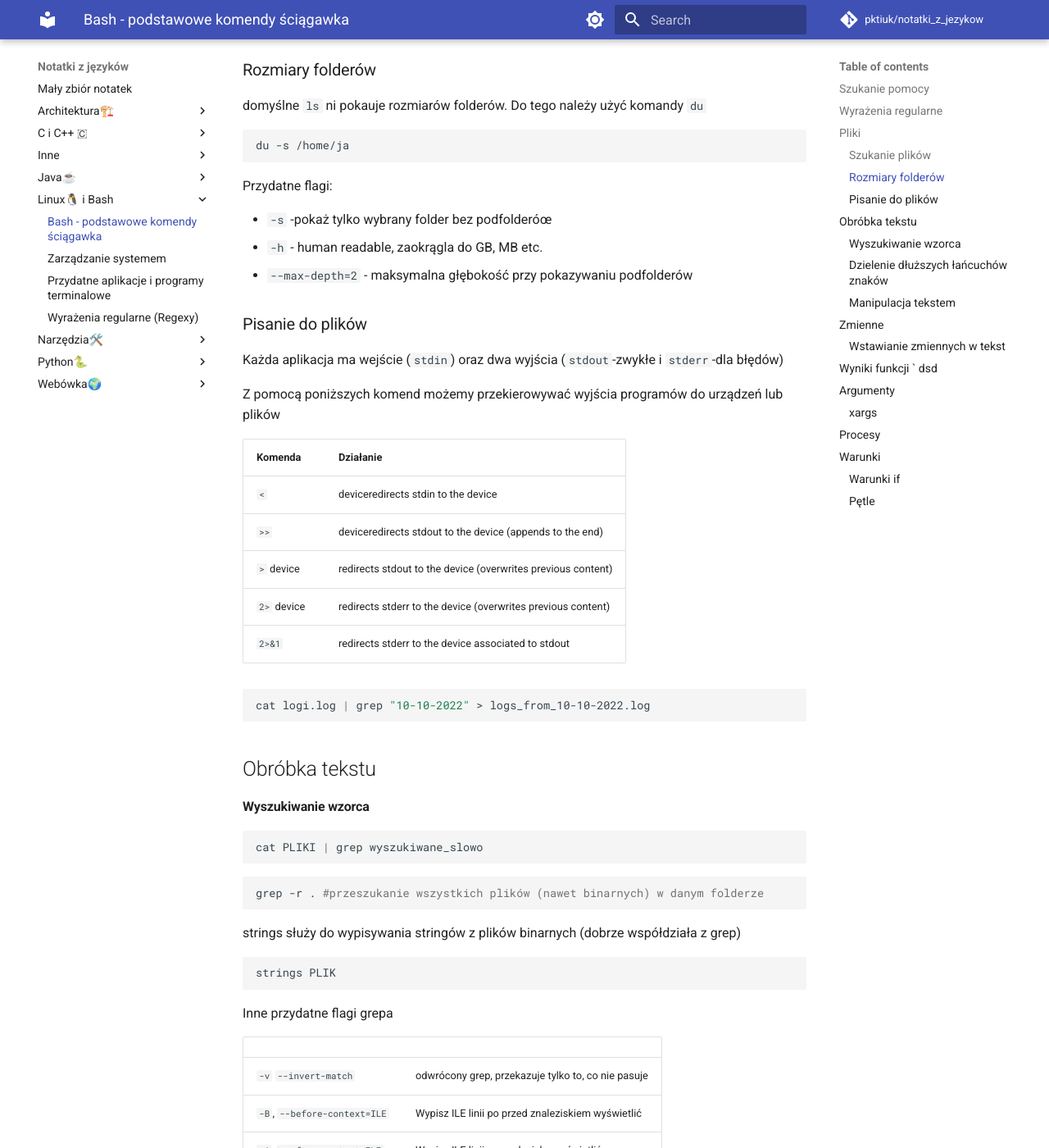
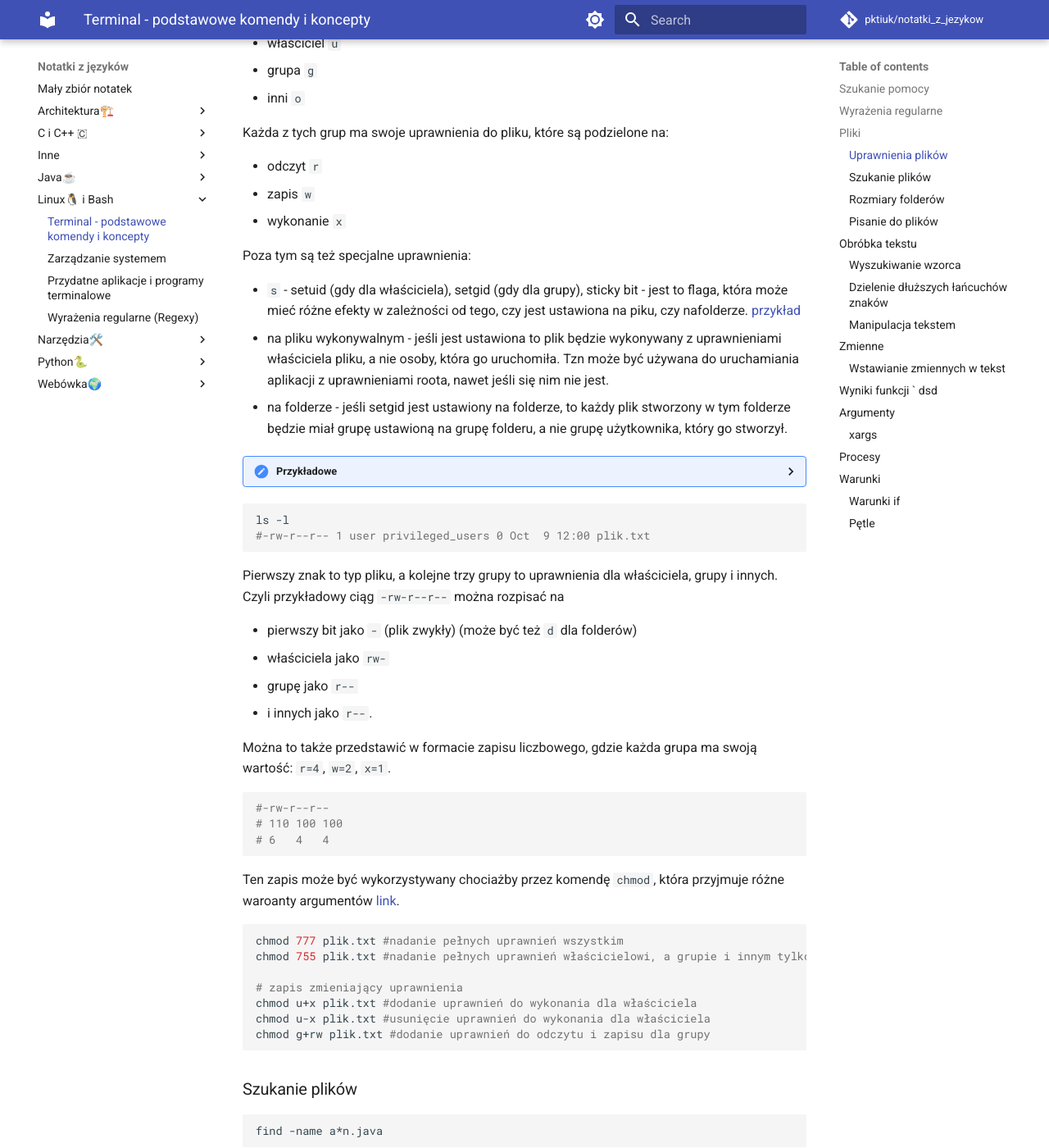
Before and after one commit to pktiuk/notatki_z_jezykow, an MkDocs documentation site: the page built from docs/Linux🐧 i Bash/bash_cheatsheet.md, in a window 1280 px wide and 1400 px high, scrolled down 654 px. Shown: the whole window at 82% size. Built offline with MkDocs 1.6.1 and Material for MkDocs 9.7.7, drawn with Linux system fonts in a browser that asks for light colours; comment, search, counter and statistics services are not loaded; some of the changed text lies outside the part shown.

Commit message:
Opis właściwiści plików

````diff
--- a/docs/Linux🐧 i Bash/bash_cheatsheet.md
+++ b/docs/Linux🐧 i Bash/bash_cheatsheet.md
@@ -1,4 +1,4 @@
-# Bash - podstawowe komendy ściągawka
+# Terminal - podstawowe komendy i koncepty
 
 ## Szukanie pomocy
 
@@ -14,6 +14,81 @@ Sprawdzanie co jest czym oraz do czego służy
 [link do regexów](./regex.md)
 
 ## Pliki
+
+### Uprawnienia plików
+
+Każdy plik w linuxie  ma swoje uprawnienia, które są podzielone na trzy grupy:
+
+- właściciel `u`
+- grupa `g`
+- inni `o`
+
+Każda z tych grup ma swoje uprawnienia do pliku, które są podzielone na:
+
+- odczyt `r`
+- zapis `w`
+- wykonanie `x`
+
+Poza tym są też specjalne uprawnienia:
+
+- `s` - setuid (gdy dla właściciela), setgid (gdy dla grupy), sticky bit - jest to flaga, która może mieć różne efekty w zależności od tego, czy jest ustawiona na piku, czy nafolderze. [przykład](https://askubuntu.com/questions/313089/how-can-i-share-a-directory-with-an-another-user)
+  - na pliku wykonywalnym - jeśli jest ustawiona to plik będzie wykonywany z uprawnieniami właściciela pliku, a nie osoby, która go uruchomiła. Tzn może być używana do uruchamiania aplikacji z uprawnieniami roota, nawet jeśli się nim nie jest.
+  - na folderze - jeśli setgid jest ustawiony na folderze, to każdy plik stworzony w tym folderze będzie miał grupę ustawioną na grupę folderu, a nie grupę użytkownika, który go stworzył.
+
+??? Przykładowe korzystanie ze sticky bitów
+
+    Wartość `0770` wszyscy w grupie mogą dodawać, usuwać i czytać sobie nawzajem pliki w folderze, ale nie mogą sobie nawzajemi pisać.
+
+    ```bash
+    sudo chmod 0770 folder
+    ```
+
+    Wartość `1770` daje takie uprawnienia jak wyżej z tą różnicą, że tylko właściciel pliku może go usunąć.
+
+    ```bash
+    sudo chmod 1770 folder
+    ```
+
+    Wartość `2770` oznacza, że wszyscy użytkownicy grupy mogą dodawać, czytać, zadpisywać i usuwać sobie nawzajem pliki w folderze.
+
+    Wartość `3770` oznacza to samo co wyżej z tą różnicą, że tylko właściciel może usuwać pliki.
+
+    pierwsza cyfra jest wynikiem sumowania `sticky bit + 2 * setgid`
+
+```bash
+ls -l
+#-rw-r--r-- 1 user privileged_users 0 Oct  9 12:00 plik.txt
+```
+
+Pierwszy znak to typ pliku, a kolejne trzy grupy to uprawnienia dla właściciela, grupy i innych.
+Czyli przykładowy ciąg `-rw-r--r--` można rozpisać na
+
+- pierwszy bit jako `-` (plik zwykły) (może być też `d` dla folderów)
+- właściciela jako `rw-`
+- grupę jako `r--`
+- i innych jako `r--`.
+
+Można to także przedstawić w formacie zapisu liczbowego, gdzie każda grupa ma swoją wartość: `r=4`, `w=2`, `x=1`.
+
+```bash
+#-rw-r--r--
+# 110 100 100
+# 6   4   4
+```
+
+Ten zapis może być wykorzystywany chociażby przez komendę `chmod`, która przyjmuje różne waroanty argumentów [link](https://docs.nersc.gov/filesystems/unix-file-permissions/).
+
+```bash
+chmod 777 plik.txt #nadanie pełnych uprawnień wszystkim
+chmod 755 plik.txt #nadanie pełnych uprawnień właścicielowi, a grupie i innym tylko odczytu i wykonania
+
+# zapis zmieniający uprawnienia
+chmod u+x plik.txt #dodanie uprawnień do wykonania dla właściciela
+chmod u-x plik.txt #usunięcie uprawnień do wykonania dla właściciela
+chmod g+rw plik.txt #dodanie uprawnień do odczytu i zapisu dla grupy
+```
+
+
 
 ### Szukanie plików
 
````
